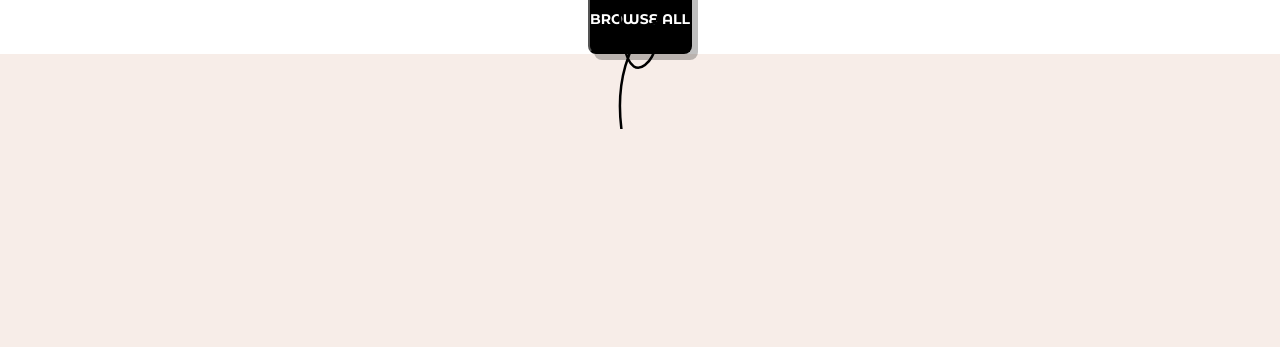
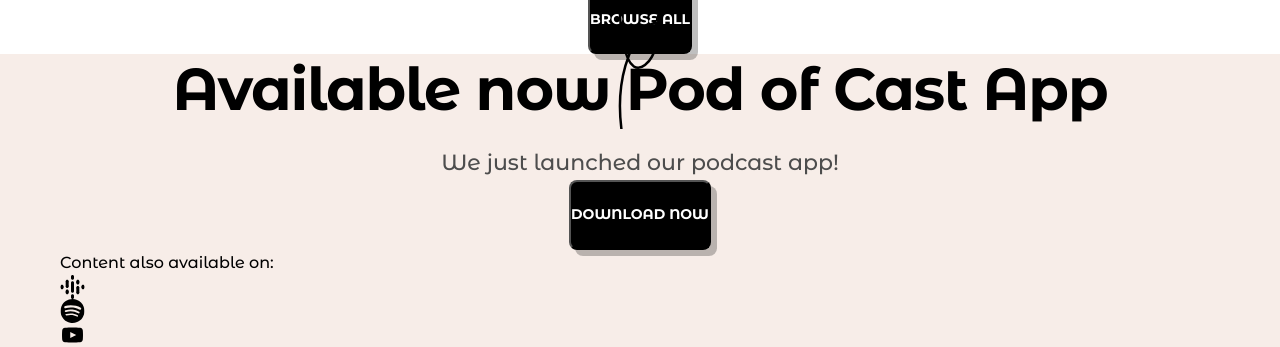
Before and after one commit to progdidi/podofcast, a website: page app/index.html in a window 1280 px wide. Shown: the part 7372-7719 px from the top of the page. Before the commit the page ends 7501 px from the top, so only its background shows below. Drawn offline with Linux system fonts and the light colour scheme.

Commit message:
feat: feat app section and footer section

```diff
--- a/app/index.html
+++ b/app/index.html
@@ -476,6 +476,53 @@
         </div>
     </section>
 
+    <section class="app">
+        <div class="container">
+            <h2 class="app__title section__title">Available now
+                Pod of Cast App</h2>
+            <p class="app__subtitle section__subtitle">We just launched our podcast app!</p>
+
+            <button class="app__button section-btn black-btn">DOWNLOAD NOW</button>
+
+            <div class="platforms">
+                <p class="platforms__text">Content also available on:</p>
+                <div class="platforms__items">
+                    <a href="" class="platforms__item">
+                        <img src="images/app/google.svg" alt="" class="platforms__item-img"></a>
+                    <a href="" class="platforms__item">
+                        <img src="images/app/spotify.svg" alt="" class="platforms__item-img"></a>
+                    <a href="" class="platforms__item">
+                        <img src="images/app/youtube.svg" alt="" class="platforms__item-img"></a>
+                </div>
+            </div>
+
+        </div>
+    </section>
+
+    <footer class="footer">
+        <div class="container">
+            <div class="footer__inner">
+                <div class="footer-info"></div>
+                <ul class="footer__list">
+                    <li class="footer__list-item"><a href="" class="footer__list-link"></a></li>
+                    <li class="footer__list-item"><a href="" class="footer__list-link"></a></li>
+                    <li class="footer__list-item"><a href="" class="footer__list-link"></a></li>
+                </ul>
+                <ul class="footer__list">
+                    <li class="footer__list-item"><a href="" class="footer__list-link"></a></li>
+                    <li class="footer__list-item"><a href="" class="footer__list-link"></a></li>
+                    <li class="footer__list-item"><a href="" class="footer__list-link"></a></li>
+                </ul>
+
+                <div class="footer__links"></div>
+            </div>
+
+            <div class="footer__bottom">
+
+            </div>
+        </div>
+    </footer>
+
 
 
     <script src="js/main.js"></script>
--- /dev/null
+++ b/app/scss/blocks/_app.scss
@@ -0,0 +1,24 @@
+.app {
+    background-color: var(--blue-color);
+    .app__title {
+    }
+    .app__subtitle {
+    }
+    .app__button {
+    }
+    .section-btn {
+    }
+    .black-btn {
+    }
+    .platforms {
+    }
+    .platforms__text {
+    }
+    .platforms__items {
+        display: flex;
+    }
+    .platforms__item {
+    }
+    .platforms__item-img {
+    }
+}
--- a/app/scss/style.scss
+++ b/app/scss/style.scss
@@ -11,3 +11,5 @@
 @use './blocks/episodes';
 @use './blocks/sponsor';
 @use './blocks/articles';
+@use './blocks/app';
+@use './blocks/footer';
```
Also changed, not shown: app/images/app/google.svg (added), app/images/app/spotify.svg (added), app/images/app/youtube.svg (added), app/scss/blocks/_footer.scss (added).
